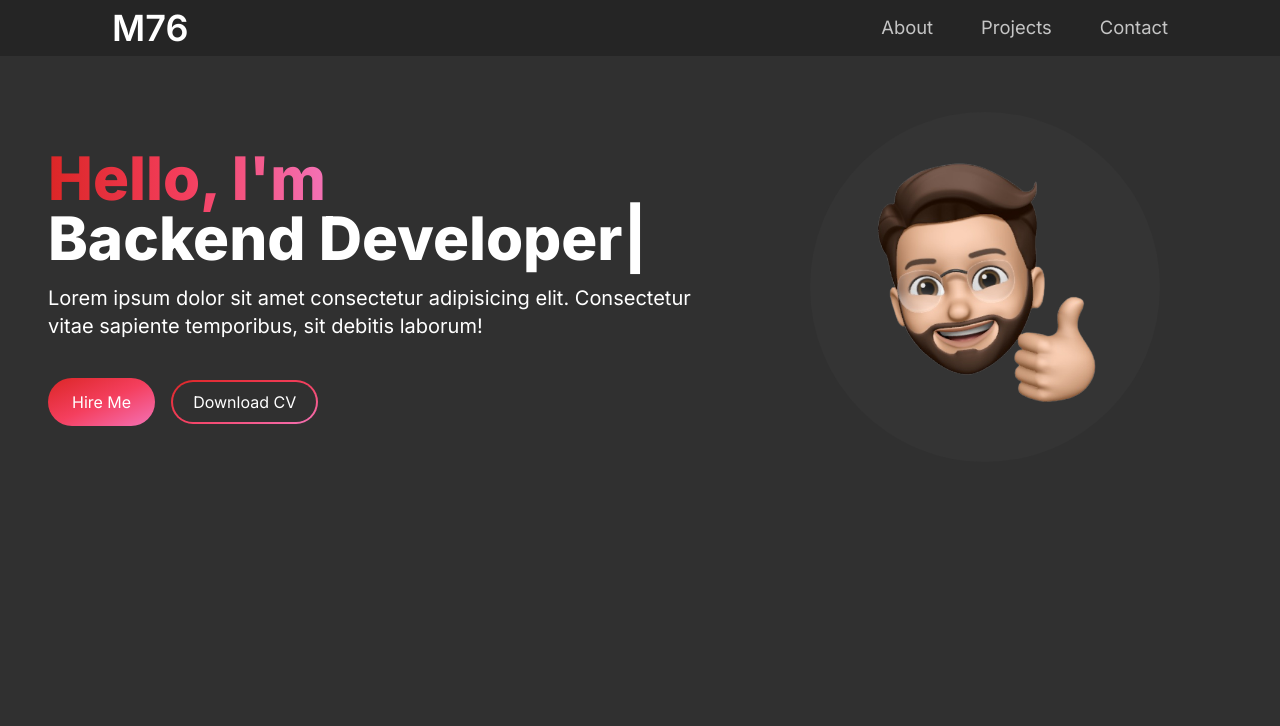
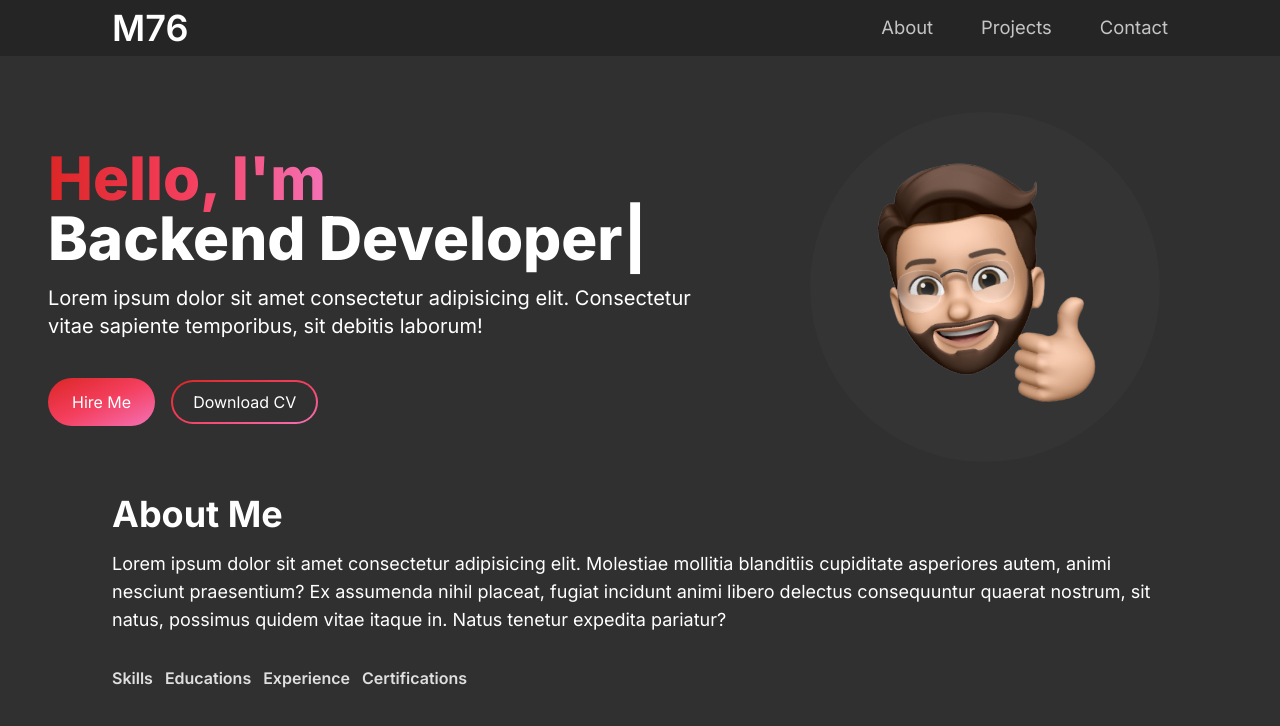
Before and after one commit to Mamdouh66/PortfolioWebsite, a Next.js app: page / in a window 1280 px wide. Shown: the top 726 px of the page. Built offline with nearby package versions, Linux system fonts and the light colour scheme.

Commit message:
✅ Add About Me Section

```diff
--- /dev/null
+++ b/app/components/AboutSection.jsx
@@ -0,0 +1,108 @@
+"use client";
+import React, { useState, useTransition } from "react";
+import TabButton from "./TabButton";
+
+const TAB_DATA = [
+  {
+    title: "Skills",
+    id: "skills",
+    content: (
+      <ul className="list-disc pl-2">
+        <li>Node.js</li>
+        <li>JavaScript</li>
+        <li>React</li>
+        <li>Next.js</li>
+        <li>HTML</li>
+      </ul>
+    ),
+  },
+  {
+    title: "Education",
+    id: "education",
+    content: (
+      <ul className="list-disc pl-2">
+        <li>Master of Science in Computer Science</li>
+        <li>Bachelor of Science in Computer Science</li>
+      </ul>
+    ),
+  },
+  {
+    title: "Experience",
+    id: "experience",
+    content: (
+      <ul className="list-disc pl-2">
+        <li>Software Engineer at Google</li>
+        <li>Software Engineer at Facebook</li>
+      </ul>
+    ),
+  },
+  {
+    title: "Certifications",
+    id: "certifications",
+    content: (
+      <ul className="list-disc pl-2">
+        <li>Google Cloud Professional Cloud Architect</li>
+        <li>Google Cloud Professional Data Engineer</li>
+      </ul>
+    ),
+  },
+];
+
+const AboutSection = () => {
+  const [tab, setTab] = useState("Skills");
+  const [isPending, startTransition] = useTransition();
+
+  const handleTabChange = (id) => {
+    startTransition(() => {
+      setTab(id);
+    });
+  };
+
+  return (
+    <section className="text-white ">
+      <div className="flex items-center gap-8 py-8 px-4 xl:gap-16 sm:px-16 xl:px-16">
+        <div className="">
+          <h2 className="text-4xl font-bold text-white mb-4">About Me</h2>
+          <p className="text-base lg:text-lg">
+            Lorem ipsum dolor sit amet consectetur adipisicing elit. Molestiae
+            mollitia blanditiis cupiditate asperiores autem, animi nesciunt
+            praesentium? Ex assumenda nihil placeat, fugiat incidunt animi
+            libero delectus consequuntur quaerat nostrum, sit natus, possimus
+            quidem vitae itaque in. Natus tenetur expedita pariatur?
+          </p>
+          <div className="flex flex-row mt-8">
+            <TabButton
+              selectTab={() => handleTabChange("skills")}
+              active={tab === "skills"}
+            >
+              Skills
+            </TabButton>
+            <TabButton
+              selectTab={() => handleTabChange("education")}
+              active={tab === "education"}
+            >
+              Educations
+            </TabButton>
+            <TabButton
+              selectTab={() => handleTabChange("experience")}
+              active={tab === "experience"}
+            >
+              Experience
+            </TabButton>
+            <TabButton
+              selectTab={() => handleTabChange("certifications")}
+              active={tab === "certifications"}
+            >
+              Certifications
+            </TabButton>
+          </div>
+          <div className="mt-8">
+            {TAB_DATA.find((t) => t.id === tab)?.content}
+          </div>
+        </div>
+      </div>
+    </section>
+  );
+};
+
+export default AboutSection;
--- /dev/null
+++ b/app/components/TabButton.jsx
@@ -0,0 +1,17 @@
+import React from "react";
+
+const TabButton = ({ active, selectTab, children }) => {
+  const buttonClasses = active
+    ? "text-white border-b border-red-600"
+    : "text-[#dfdfdf]";
+  return (
+    <button onClick={selectTab}>
+      <p className={`mr-3 font-semibold hover:text-white ${buttonClasses}`}>
+        {" "}
+        {children}
+      </p>
+    </button>
+  );
+};
+
+export default TabButton;
--- a/app/page.js
+++ b/app/page.js
@@ -1,6 +1,6 @@
-import Image from "next/image";
 import HeroSection from "./components/HeroSection";
 import Navbar from "./components/Navbar";
+import AboutSection from "./components/AboutSection";
 
 export default function Home() {
   return (
@@ -8,6 +8,7 @@
       <Navbar />
       <div className="container  mt-24 mx-auto px-12 py-4">
         <HeroSection />
+        <AboutSection />
       </div>
     </main>
   );
```
